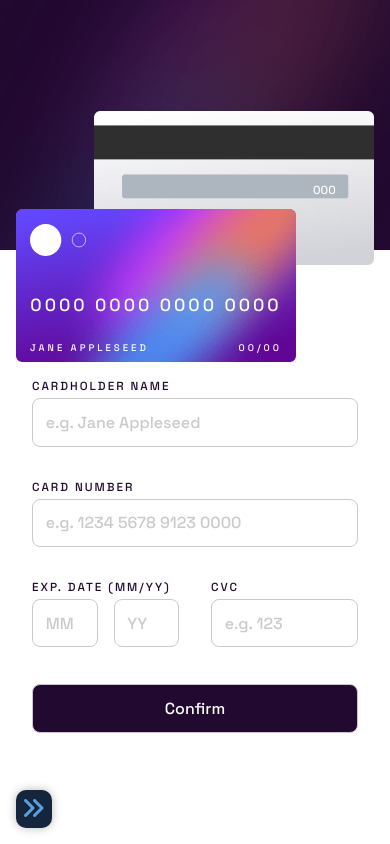
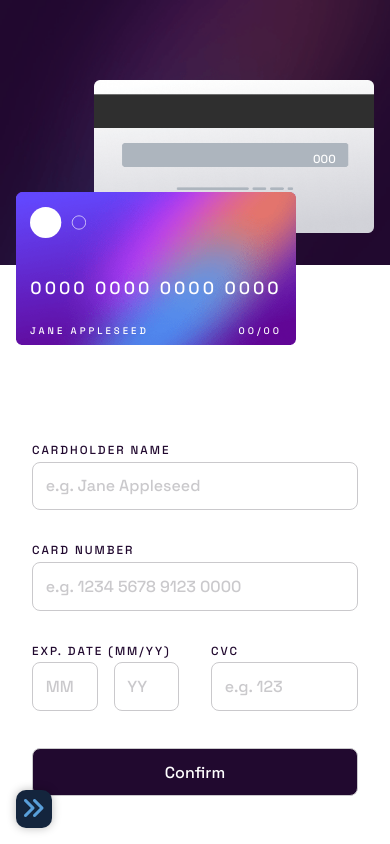
Before and after one commit to KTrick01/Interactive-card-details-form, a plain HTML site: page index.html in a window 390 px wide. Drawn offline with Linux system fonts and the light colour scheme.

Commit message:
Green outline removed, background behavior changed

```diff
--- a/js/main.js
+++ b/js/main.js
@@ -125,7 +125,7 @@ btn.addEventListener('click', function () {
 
     } else {
         warningNumber.classList.add("none")
-        numberInput.style.outline = "3px solid hsl(130, 74%, 56%)"
+        numberInput.style.outline = "unset"
 
     }
 
@@ -146,7 +146,7 @@ btn.addEventListener('click', function () {
 
     } else {
         warningName.classList.add("none")
-        nameInput.style.outline = "3px solid hsl(130, 74%, 56%)"
+        nameInput.style.outline = "unset"
 
     }
 
@@ -168,7 +168,7 @@ btn.addEventListener('click', function () {
 
     } else {
         warningDate.classList.add("none")
-        dateMMInput.style.outline = "3px solid hsl(130, 74%, 56%)"
+        dateMMInput.style.outline = "unset"
 
     }
 
@@ -190,7 +190,7 @@ btn.addEventListener('click', function () {
 
     } else {
         warningDate.classList.add("none")
-        dateYYInput.style.outline = "3px solid hsl(130, 74%, 56%)"
+        dateYYInput.style.outline = "unset"
 
     }
 
@@ -214,7 +214,7 @@ btn.addEventListener('click', function () {
 
     } else {
         warningCVC.classList.add("none")
-        cvcInput.style.outline = "3px solid hsl(130, 74%, 56%)"
+        cvcInput.style.outline = "unset"
 
 
     }
--- a/sass/styles.scss
+++ b/sass/styles.scss
@@ -19,10 +19,6 @@ body {
     font-size: 18px;
     font-family: 'Space Grotesk', sans-serif;
     @include flex(center, center);
-    background-image: url("../images/bg-main-desktop.png");
-    background-repeat: no-repeat;
-    background-position: left;
-    background-size: contain;
 }
 
 input {
@@ -41,9 +37,10 @@ input {
 }
 
 .card {
-    padding: 0 1rem;
-    @include flex(center, center);
-    gap: clamp(10px, 15vw, 15rem);
+    min-height: 100vh;
+    width: 100%;
+    display: flex;
+    gap: clamp(10px, 5vw, 15rem);
 
     & > * {
         flex-basis: 100%;
@@ -52,6 +49,8 @@ input {
     &__main {
         overflow: hidden;
         position: relative;
+        @include flex(center, center);
+        padding: 1rem;
 
         &-data {
             background-color: white;
@@ -81,8 +80,9 @@ input {
         position: absolute;
         color: $White;
         top: 43%;
-        right: -8%;
-        transform: translate(-43%, 8%);
+        right: 2.5rem;
+
+        transform: translate(-43%);
         z-index: 2;
     }
 
@@ -91,14 +91,17 @@ input {
     }
 
     &__sidebar {
+        padding: 1rem;
+        background-image: url("../images/bg-main-desktop.png");
+        background-repeat: no-repeat;
+        background-position: left;
+        background-size: 70% 100%;
         @include flex(center, center);
         flex-direction: column;
         gap: 2rem;
         position: relative;
 
-        &-img-back {
-            transform: translateX(20%)
-        }
+
 
         &-img-container-front {
             position: relative;
@@ -142,7 +145,7 @@ input {
 
         &-img-container-back {
             position: relative;
-
+            transform: translateX(clamp(0%, 5vw, 20%));
             & > * {
                 pointer-events: none;
             }
@@ -174,7 +177,7 @@ input {
 
     & button {
         border-radius: $Radius;
-        width: 100%;
+        width: 80%;
         padding: 1rem 2rem;
         cursor: pointer;
         transition: .3s;
@@ -237,27 +240,33 @@ input {
     letter-spacing: 2px;
 }
 
-@media (max-width: 1000px) {
-    body {
-        background-image: url("../images/bg-main-mobile.png");
-        background-position: top;
-    }
+@media (max-width: 880px) {
+
 
     .card {
-        margin: 6rem 0;
+
         display: grid;
         gap: 1rem;
 
         &__sidebar {
+            background-image: url("../images/bg-main-mobile.png");
+            background-repeat: no-repeat;
+            background-position: top;
+            background-size: 100% 70%;
             display: grid;
             grid-template-columns: repeat(5, 1fr);
+            width: 100%;
+            height: 100%;
+            z-index: -1;
 
             &-img-container-back {
                 width: 100%;
                 align-self: center;
                 z-index: -1;
                 grid-column: 2/6;
-                grid-row: 1/4;
+                grid-row: 2/4;
+
+
 
                 & img {
                     width: 100%;
@@ -274,14 +283,15 @@ input {
                 grid-column: 1/5;
                 grid-row: 3/5;
 
+
                 & .front {
                     width: 100%;
                 }
             }
+            &-img-container-back {
+                transform: translate(0);
+            }
 
-            &-img-back {
-                transform: translateX(0)
-            }
         }
 
         &__main {
```
Also changed, not shown: css/styles.css, 1 other file.
